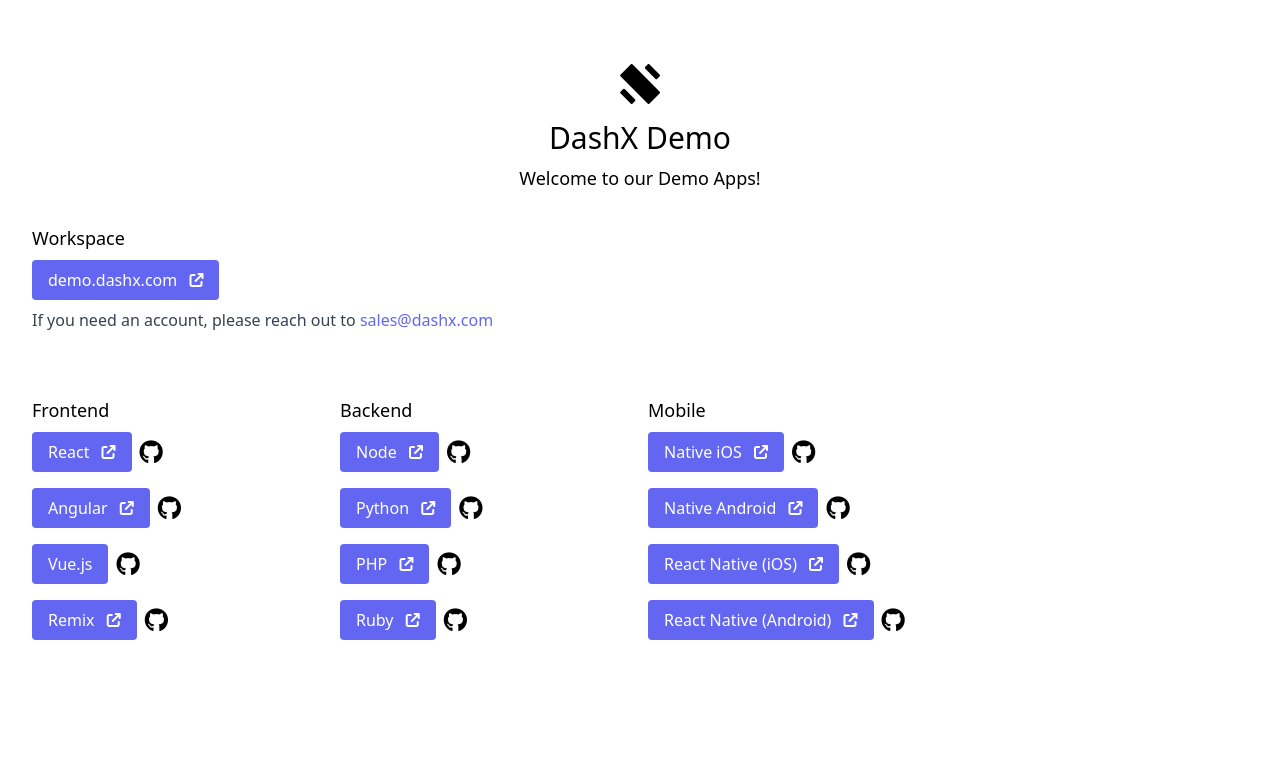
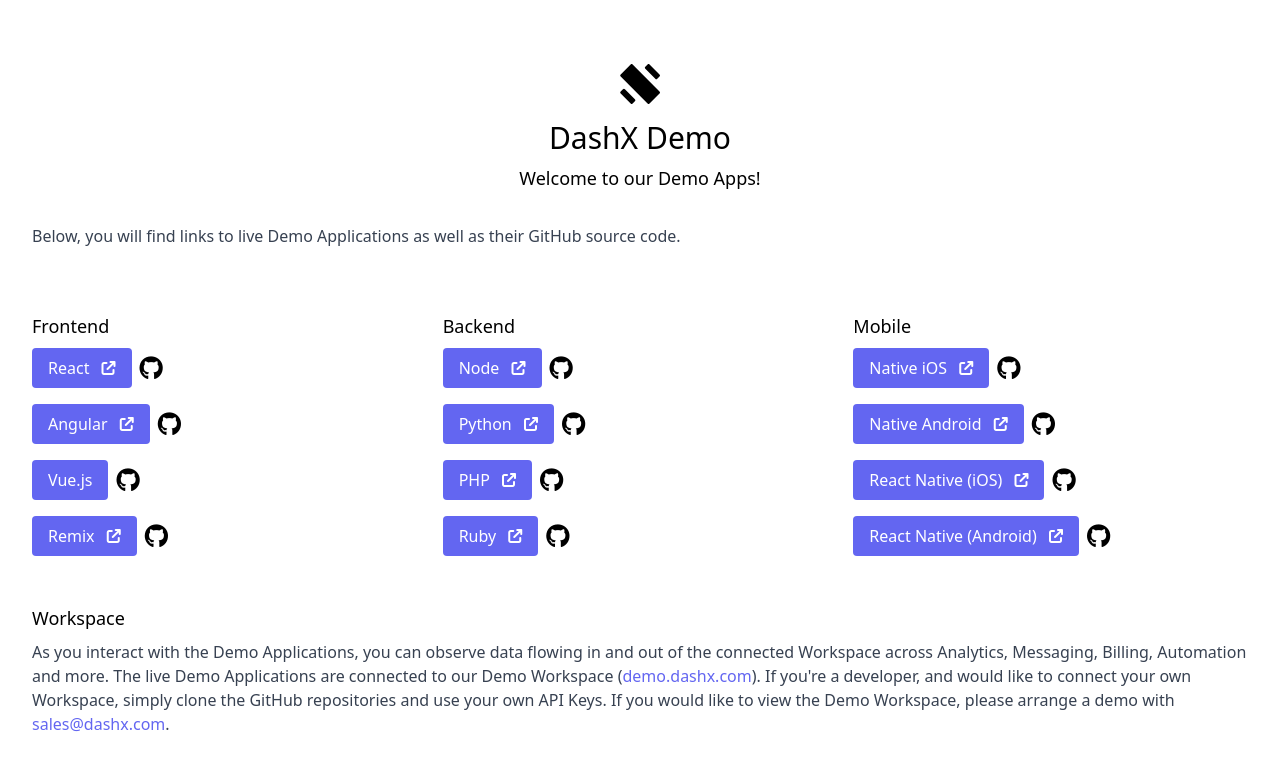
Before and after one commit to dashxhq/dashx-demo, a website: page public/index.html in a window 1280 px wide. Drawn offline with nearby package versions, Linux system fonts and the light colour scheme.

Commit message:
Add information about connecting Workspace

```diff
--- a/public/index.html
+++ b/public/index.html
@@ -31,23 +31,13 @@
       </div>
 
       <div class="py-8">
-        <h4 class="mb-2 font-medium text-lg">Workspace</h4>
-        <a href="//demo.dashx.com" target="_blank" class="button mb-2"
-          >demo.dashx.com
-          <i class="fa-solid fa-arrow-up-right-from-square ml-2"></i
-        ></a>
         <p class="text-md text-gray-700">
-          If you need an account, please reach out to
-          <a
-            href="mailto:sales@dashx.com"
-            class="text-indigo-500 hover:text-indigo-700"
-            >sales@dashx.com</a
-          >
+          Below, you will find links to live Demo Applications as well as their GitHub source code.
         </p>
       </div>
 
       <div class="md:flex md:flex-wrap pt-8 -m-2">
-        <div class="md:w-1/4 p-2">
+        <div class="md:w-1/3 p-2">
           <h4 class="mb-2 font-medium text-lg">Frontend</h4>
           <ul>
             <li class="flex items-center mb-4">
@@ -109,12 +99,8 @@
                 ><i class="fa-brands fa-github"></i
               ></a>
             </li>
-          </ul>
-        </div>
 
-        <!-- <div class="md:w-1/4 p-2">
-          <h4 class="mb-2 font-medium text-lg">Frontend (Static)</h4>
-          <ul>
+            <!--
             <li class="flex items-center mb-4">
               <a href="#" class="button mr-2">Next.js</a>
               <a href="#" class="text-2xl"
@@ -128,10 +114,12 @@
                 ><i class="fa-brands fa-github"></i
               ></a>
             </li>
+            -->
+
           </ul>
-        </div> -->
+        </div>
 
-        <div class="md:w-1/4 p-2">
+        <div class="md:w-1/3 p-2">
           <h4 class="mb-2 font-medium text-lg">Backend</h4>
           <ul>
             <li class="flex items-center mb-4">
@@ -218,7 +206,7 @@
           </ul>
         </div>
 
-        <div class="md:w-1/4 p-2">
+        <div class="md:w-1/3 p-2">
           <h4 class="mb-2 font-medium text-lg">Mobile</h4>
           <ul>
             <li class="flex items-center mb-4">
@@ -287,6 +275,17 @@
           </ul>
         </div>
       </div>
+
+      <div class="py-8">
+        <h4 class="mb-2 font-medium text-lg">Workspace</h4>
+
+        <p class="text-md text-gray-700">
+          As you interact with the Demo Applications, you can observe data flowing in and out of the connected Workspace across Analytics, Messaging, Billing, Automation and more.
+          The live Demo Applications are connected to our Demo Workspace (<a href="//demo.dashx.com" target="_blank" class="text-indigo-500 hover:text-indigo-700">demo.dashx.com</a>).
+          If you're a developer, and would like to connect your own Workspace, simply clone the GitHub repositories and use your own API Keys.
+          If you would like to view the Demo Workspace, please arrange a demo with <a href="mailto:sales@dashx.com" class="text-indigo-500 hover:text-indigo-700">sales@dashx.com</a>.
+        </p>
+      </div>
     </div>
   </body>
 </html>
```
